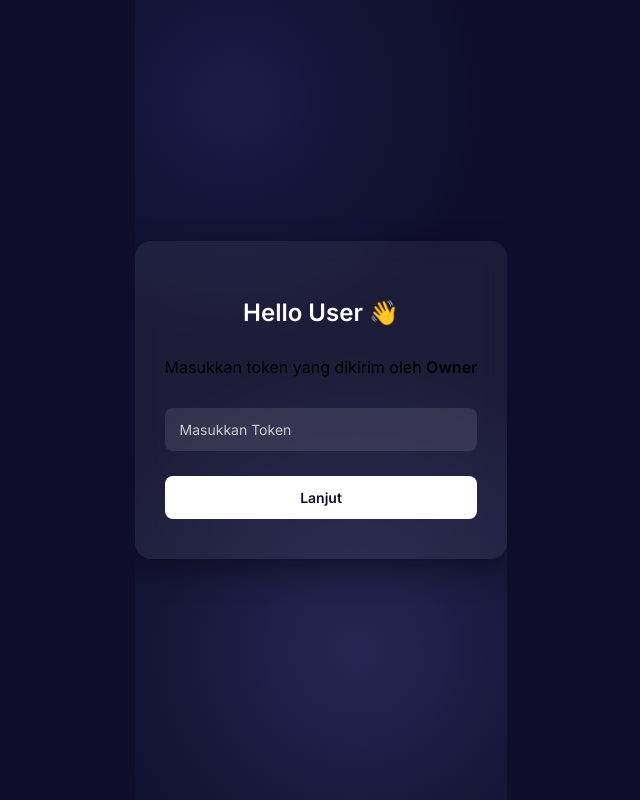
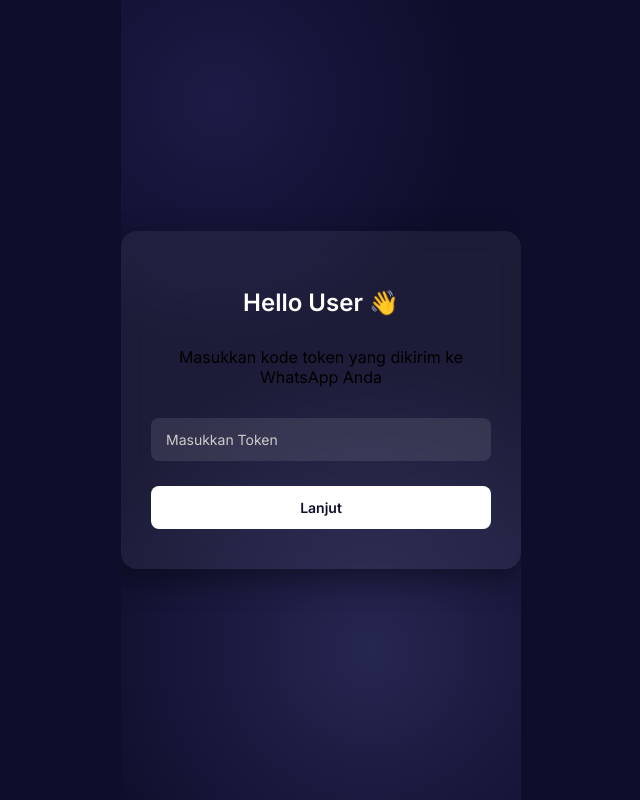
Before and after one commit to LeeXiaoJunlx/databaseuser, a Next.js app: page / in a window 1280 px wide. Shown: the whole page, without its empty margins (319-959 px from the left). Built offline with nearby package versions, Linux system fonts and the light colour scheme.

Commit message:
Update index.js

```diff
--- a/pages/index.js
+++ b/pages/index.js
@@ -164,9 +164,9 @@ export default function Home() {
 
       <div className="card">
         <h1>Hello User 👋</h1>
-<p class="text-sm text-white mt-1">
-  Masukkan token yang dikirim oleh <b>Owner</b></p>
-
+<p class="text-sm text-white text-center mt-1">
+  Masukkan kode token yang dikirim ke WhatsApp Anda
+</p>
         {step === "token" && (
           <>
             <input
```
